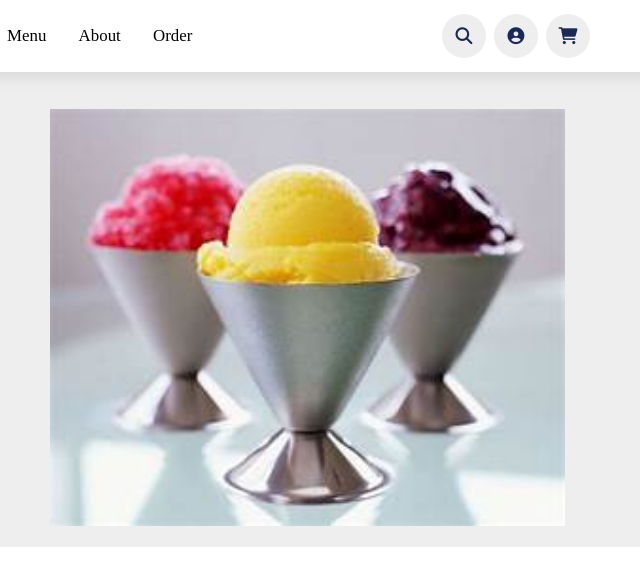
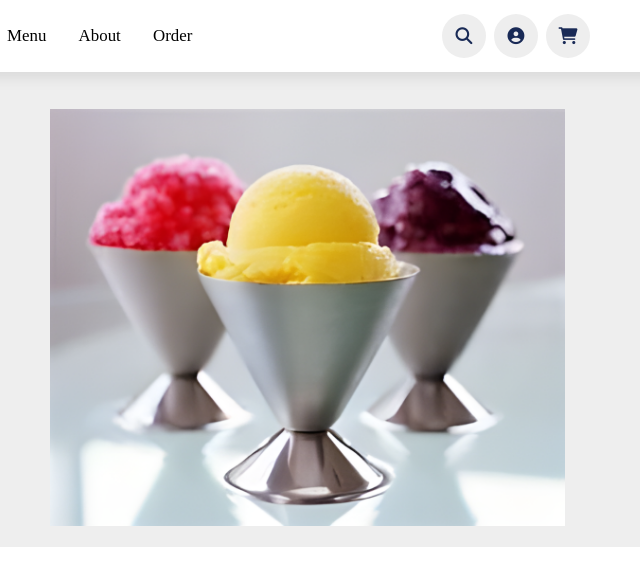
Before and after one commit to Giathi-Daniel/iceCream, a plain HTML site: page index.html in a window 1280 px wide. Shown: the top 564 px of the page, 600-1240 px from the left. Drawn offline with Linux system fonts and the light colour scheme.

Commit message:
Update index.html

```diff
--- a/index.html
+++ b/index.html
@@ -46,7 +46,7 @@
                         <a href="#special" class="btn">order now <i class="fa fa-cart-shopping" style="margin-inline-start: .5rem;"></i></a>
                     </div>
                     <div class="image">
-                        <img src="images/ty3.jpeg" alt="">
+                        <img src="images/home.png" alt="">
                     </div>
                 </div>
                 <!-- <div class="swiper-slide slide">
```
